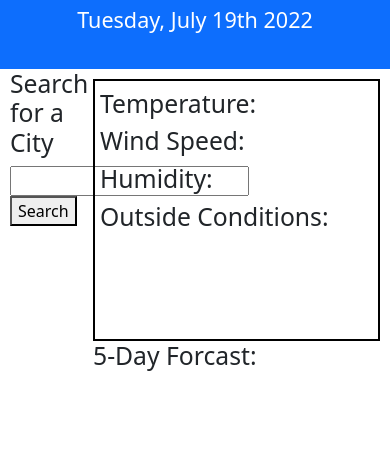
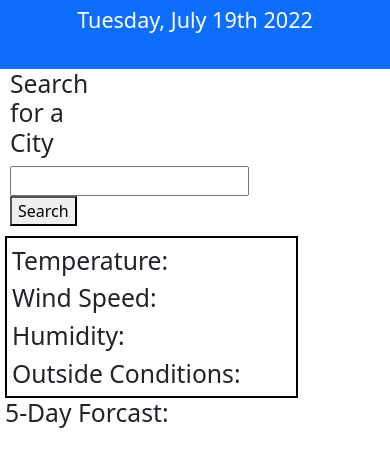
Before and after one commit to Raklotzbach/weather-dashboard, a plain HTML site: page index.html in a window 390 px wide. Shown: the part 61-528 px from the top of the page. Drawn offline with nearby package versions, Linux system fonts and the light colour scheme.

Commit message:
breakpoints

```diff
--- a/assets/style.css
+++ b/assets/style.css
@@ -50,5 +50,28 @@ aside {
 
 #fiveDay {
     height: 100%;
+}
 
-}
+@media screen and (max-width: 925px) {
+    body div {
+        display: block
+    }
+    #weather {
+        height: 50%;
+    }
+
+    #weatherInfo {
+        width: 75%;
+    }
+
+    #cities {
+        display: none;
+    }
+
+    .fiveWeather {
+        display: block;
+    }
+
+
+
+    }
```
